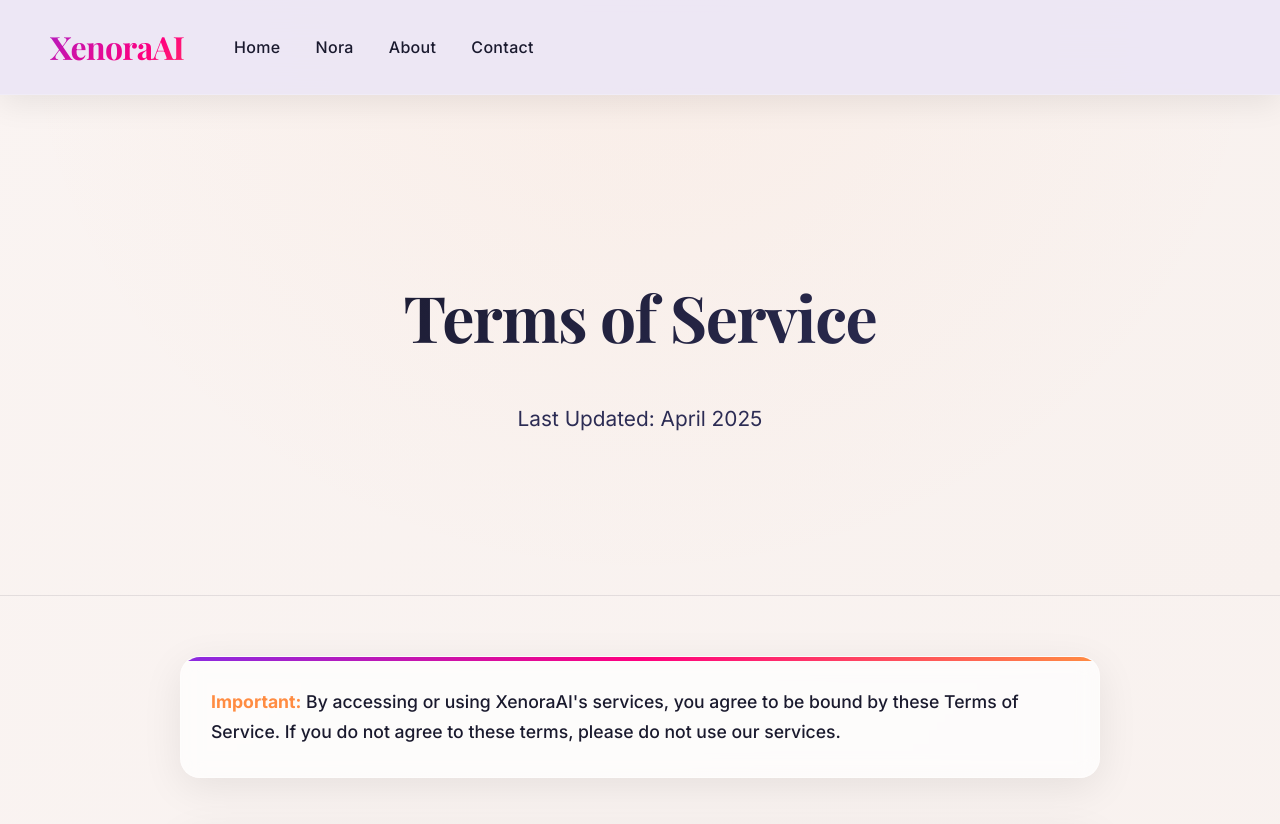
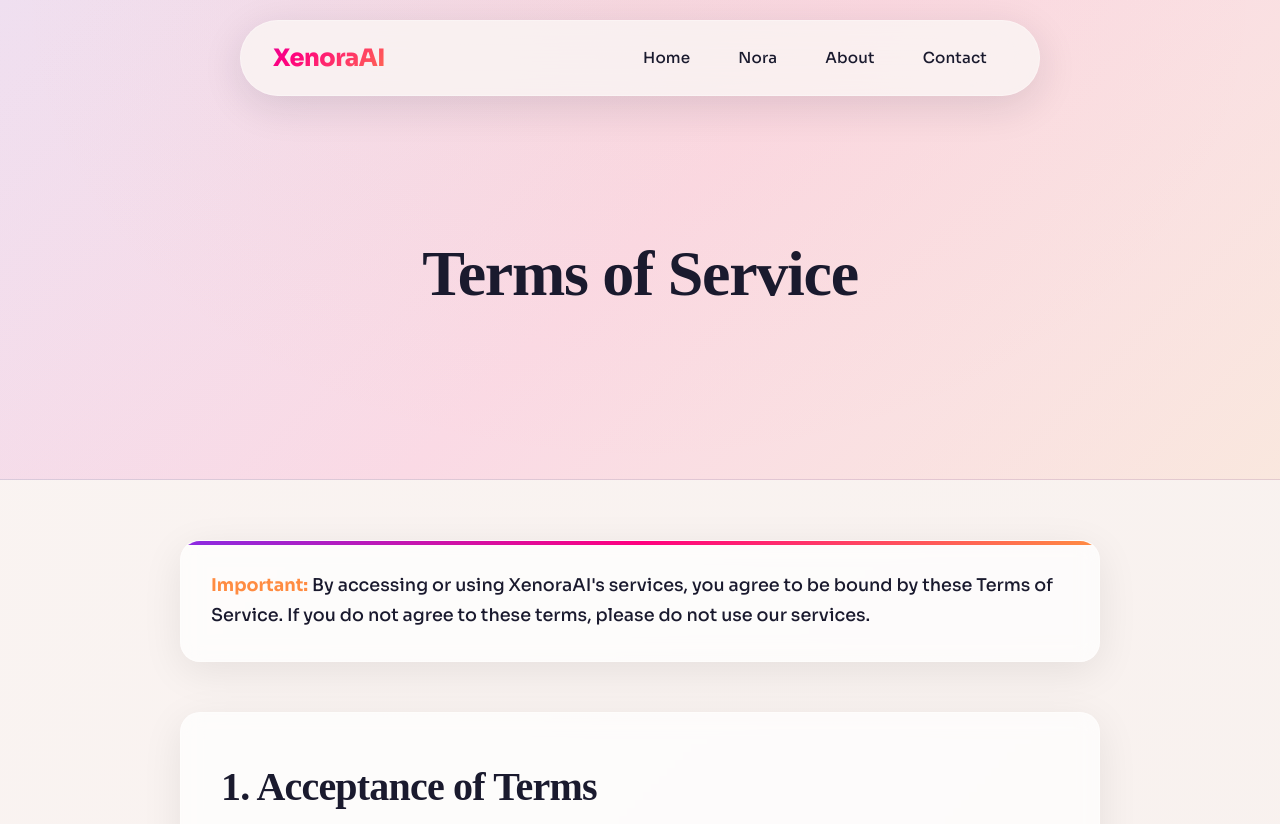
Before and after one commit to saadixsd/Nora, a plain HTML site: page terms.html in a window 1280 px wide. Shown: the top 824 px of the page. Drawn offline with nearby package versions, Linux system fonts and the light colour scheme.

Commit message:
Update terms.html

```diff
--- a/terms.html
+++ b/terms.html
@@ -8,7 +8,7 @@
     <title>Terms of Service - XenoraAI</title>
 
     <!-- Fonts -->
-    <link href="https://fonts.googleapis.com/css2?family=Inter:wght@300;400;500;600;700&family=Playfair+Display:wght@400;700&display=swap" rel="stylesheet" />
+    <link href="https://fonts.googleapis.com/css2?family=Inter:wght@300;400;500;600;700;800&family=Sora:wght@300;400;500;600;700;800&display=swap" rel="stylesheet" />
 
     <!-- Font Awesome -->
     <link rel="stylesheet" href="https://cdnjs.cloudflare.com/ajax/libs/font-awesome/6.4.0/css/all.min.css" />
@@ -17,20 +17,35 @@
         /* Global Styles */
         * {
             box-sizing: border-box;
+            margin: 0;
+            padding: 0;
+        }
+
+        :root {
+            --primary-bg: #faf4f2;
+            --secondary-bg: #f5ede9;
+            --primary-text: #1a1a2e;
+            --secondary-text: #2c2c54;
+            --accent-1: #8a2be2;
+            --accent-2: #ff007f;
+            --accent-3: #ff8c42;
+            --glass-bg: rgba(255, 255, 255, 0.1);
+            --glass-border: rgba(255, 255, 255, 0.2);
+            --shadow-sm: 0 4px 20px rgba(26, 26, 46, 0.08);
+            --shadow-md: 0 10px 40px rgba(26, 26, 46, 0.12);
+            --shadow-lg: 0 20px 60px rgba(26, 26, 46, 0.15);
         }
 
         body {
-            font-family: 'Inter', sans-serif;
+            font-family: 'Sora', 'Inter', -apple-system, BlinkMacSystemFont, sans-serif;
             margin: 0;
             padding: 0;
-            background: linear-gradient(135deg, #faf4f2 0%, #f5ede9 100%);
-            color: #1a1a2e;
+            background: linear-gradient(135deg, var(--primary-bg) 0%, var(--secondary-bg) 100%);
+            color: var(--primary-text);
             line-height: 1.7;
             font-weight: 400;
             scroll-behavior: smooth;
-            min-height: 100vh;
-            display: flex;
-            flex-direction: column;
+            overflow-x: hidden;
         }
 
         h1, h2, h3 {
@@ -42,34 +57,14 @@
 
         h1 {
             font-size: clamp(2.5rem, 5vw, 4rem);
-            background: linear-gradient(135deg, #1a1a2e 0%, #2c2c54 100%);
-            -webkit-background-clip: text;
-            background-clip: text;
-            -webkit-text-fill-color: transparent;
         }
 
         h2 {
             font-size: clamp(1.8rem, 3.5vw, 2.5rem);
-            margin-bottom: 20px;
-            position: relative;
-            padding-bottom: 15px;
-        }
-
-        h2::after {
-            content: '';
-            position: absolute;
-            bottom: 0;
-            left: 0;
-            width: 60px;
-            height: 3px;
-            background: linear-gradient(90deg, #ff8c42, #ff007f);
-            border-radius: 2px;
         }
 
         h3 {
             font-size: clamp(1.2rem, 2.5vw, 1.5rem);
-            color: #2c2c54;
-            margin-bottom: 15px;
         }
 
         p {
@@ -101,81 +96,94 @@
             color: #ff8c42;
         }
 
-        /* Enhanced Navigation Bar */
+        /* Premium Navigation */
         nav {
+            position: fixed;
+            top: 20px;
+            left: 50%;
+            transform: translateX(-50%);
             display: flex;
-            justify-content: flex-start;
+            justify-content: space-between;
             align-items: center;
-            padding: 20px 50px;
-            background: rgba(237, 230, 245, 0.95);
-            backdrop-filter: blur(20px);
-            box-shadow: 0 8px 32px rgba(0, 0, 0, 0.08);
-            position: fixed;
-            width: 100%;
-            top: 0;
+            padding: 16px 32px;
+            background: rgba(250, 244, 242, 0.85);
+            backdrop-filter: blur(30px);
+            border: 1px solid rgba(255, 255, 255, 0.3);
+            border-radius: 60px;
+            box-shadow: var(--shadow-md);
             z-index: 1000;
-            border-bottom: 1px solid rgba(255, 255, 255, 0.2);
+            width: 90%;
+            max-width: 800px;
+            transition: all 0.3s cubic-bezier(0.4, 0, 0.2, 1);
         }
 
-        nav .logo {
-            font-size: 2rem;
-            font-weight: 700;
-            font-family: 'Playfair Display', serif;
-            background: linear-gradient(135deg, #8a2be2, #ff007f, #ff8c42);
+        nav:hover {
+            background: rgba(250, 244, 242, 0.95);
+            box-shadow: var(--shadow-lg);
+        }
+
+        .nav-logo {
+            font-family: 'Sora', sans-serif;
+            font-size: 1.5rem;
+            font-weight: 800;
+            background: linear-gradient(135deg, var(--accent-1), var(--accent-2), var(--accent-3));
             background-size: 200% 200%;
             -webkit-background-clip: text;
             background-clip: text;
             -webkit-text-fill-color: transparent;
-            animation: gradientShift 6s ease-in-out infinite;
-            margin-right: 50px;
+            animation: gradientFlow 8s ease-in-out infinite;
             letter-spacing: -0.02em;
         }
 
-        @keyframes gradientShift {
+        @keyframes gradientFlow {
             0%, 100% { background-position: 0% 50%; }
             50% { background-position: 100% 50%; }
         }
 
-        nav .nav-links {
+        .nav-links {
             display: flex;
-            gap: 35px;
+            gap: 8px;
         }
 
-        nav .nav-links a {
-            font-size: 1rem;
-            color: #1a1a2e;
+        .nav-link {
+            padding: 8px 20px;
+            font-size: 0.95rem;
             font-weight: 500;
+            color: var(--primary-text);
+            text-decoration: none;
+            border-radius: 30px;
+            transition: all 0.3s cubic-bezier(0.4, 0, 0.2, 1);
             position: relative;
-            padding: 8px 0;
-            letter-spacing: 0.02em;
+            letter-spacing: 0.01em;
         }
 
-        nav .nav-links a::after {
-            content: '';
-            position: absolute;
-            width: 0;
-            height: 2px;
-            bottom: 0;
-            left: 0;
-            background: linear-gradient(90deg, #ff8c42, #ff007f);
-            transition: width 0.3s cubic-bezier(0.4, 0, 0.2, 1);
+        .nav-link:hover,
+        .nav-link.active {
+            background: linear-gradient(135deg, var(--accent-3), var(--accent-2));
+            color: white;
+            transform: translateY(-1px);
         }
 
-        nav .nav-links a:hover::after,
-        nav .nav-links a.active::after {
-            width: 100%;
-        }
-
-        nav .nav-links a:hover {
-            color: #ff8c42;
-            transform: translateY(-1px);
+        @media (max-width: 768px) {
+            nav {
+                top: 10px;
+                width: 95%;
+                padding: 12px 20px;
+            }
+            .nav-links {
+                gap: 4px;
+            }
+            .nav-link {
+                padding: 6px 12px;
+                font-size: 0.875rem;
+            }
         }
 
         /* Enhanced Header Section */
         header {
             text-align: center;
             padding: 220px 40px 120px;
-            background: linear-gradient(135deg, #faf4f2 0%, #f8f1ee 100%);
+            background: linear-gradient(135deg, rgba(138, 43, 226, 0.1) 0%, rgba(255, 0, 127, 0.1) 50%, rgba(255, 140, 66, 0.1) 100%);
             border-bottom: 1px solid rgba(26, 26, 46, 0.1);
             position: relative;
             overflow: hidden;
@@ -436,6 +444,7 @@
             transform: translateX(5px);
         }
 
+        /* Update social links to be square */
         .social-links {
             display: flex;
             gap: 20px;
@@ -446,9 +455,14 @@
             color: #faf4f2;
             font-size: 1.8rem;
             transition: all 0.3s ease;
-            padding: 10px;
-            border-radius: 50%;
+            padding: 12px;
+            border-radius: 12px;
             background: rgba(255, 255, 255, 0.1);
+            display: inline-flex;
+            align-items: center;
+            justify-content: center;
+            width: 48px;
+            height: 48px;
         }
 
         .social-links a:hover {
@@ -520,12 +534,12 @@
 <body>
     <!-- Navigation Bar -->
     <nav>
-        <div class="logo">XenoraAI</div>
+        <div class="nav-logo" onclick="window.location.href='index.html'">XenoraAI</div>
         <div class="nav-links">
-            <a href="index.html">Home</a>
-            <a href="models.html">Nora</a>
-            <a href="about.html">About</a>
-            <a href="contact.html">Contact</a>
+            <a href="index.html" class="nav-link">Home</a>
+            <a href="models.html" class="nav-link">Nora</a>
+            <a href="about.html" class="nav-link">About</a>
+            <a href="contact.html" class="nav-link">Contact</a>
         </div>
     </nav>
 
@@ -533,7 +547,6 @@
     <header>
         <div class="content">
             <h1>Terms of Service</h1>
-            <p>Last Updated: April 2025</p>
         </div>
     </header>
 
@@ -604,19 +617,6 @@
             <h2>8. Changes to Terms</h2>
             <p>We reserve the right to modify these Terms at any time. We will notify users of significant changes through our website or email. Your continued use of our Services constitutes acceptance of the modified Terms.</p>
         </section>
-
-        <div class="related-links">
-            <div class="content">
-                <h3>Related Documents</h3>
-                <p>For more information about our policies and services, please review:</p>
-                <ul>
-                    <li><a href="privacy.html">Privacy Policy</a></li>
-                    <li><a href="documentation.html">Technical Documentation</a></li>
-                    <li><a href="faq.html">Frequently Asked Questions</a></li>
-                    <li><a href="cookies.html">Cookie Policy</a></li>
-                </ul>
-            </div>
-        </div>
     </main>
 
     <!-- Footer -->
@@ -624,7 +624,7 @@
         <div class="footer-grid">
             <div class="footer-column">
                 <h3>XenoraAI</h3>
-                <p>"Everyone Deserves An Advocate"</p>
+                <p style="color: rgba(250, 244, 242, 0.9);">"Everyone Deserves An Advocate"</p>
                 <div class="social-links" aria-label="Social media links">
                     <a href="https://www.linkedin.com/company/xenoraai/" target="_blank" aria-label="LinkedIn">
                         <i class="fab fa-linkedin"></i>
@@ -653,21 +653,13 @@
                     <a href="privacy.html">Privacy Policy</a>
                     <a href="terms.html">Terms of Service</a>
                     <a href="cookies.html">Cookie Policy</a>
-                </div>
-            </div>
-
-            <div class="footer-column">
-                <h3>Resources</h3>
-                <div class="footer-links">
-                    <a href="documentation.html">Documentation</a>
-                    <a href="faq.html">FAQ</a>
-                    <a href="blog.html">Blog</a>
+                    <!-- <a href="faq.html">FAQ</a> -->
                 </div>
             </div>
         </div>
 
         <div class="copyright">
-            <p>&trade; 2025 XenoraAI. All rights reserved.</p>
+            <p style="color: rgba(250, 244, 242, 0.9);">&trade; 2025 XenoraAI. All rights reserved.</p>
         </div>
     </footer>
 </body>
```
